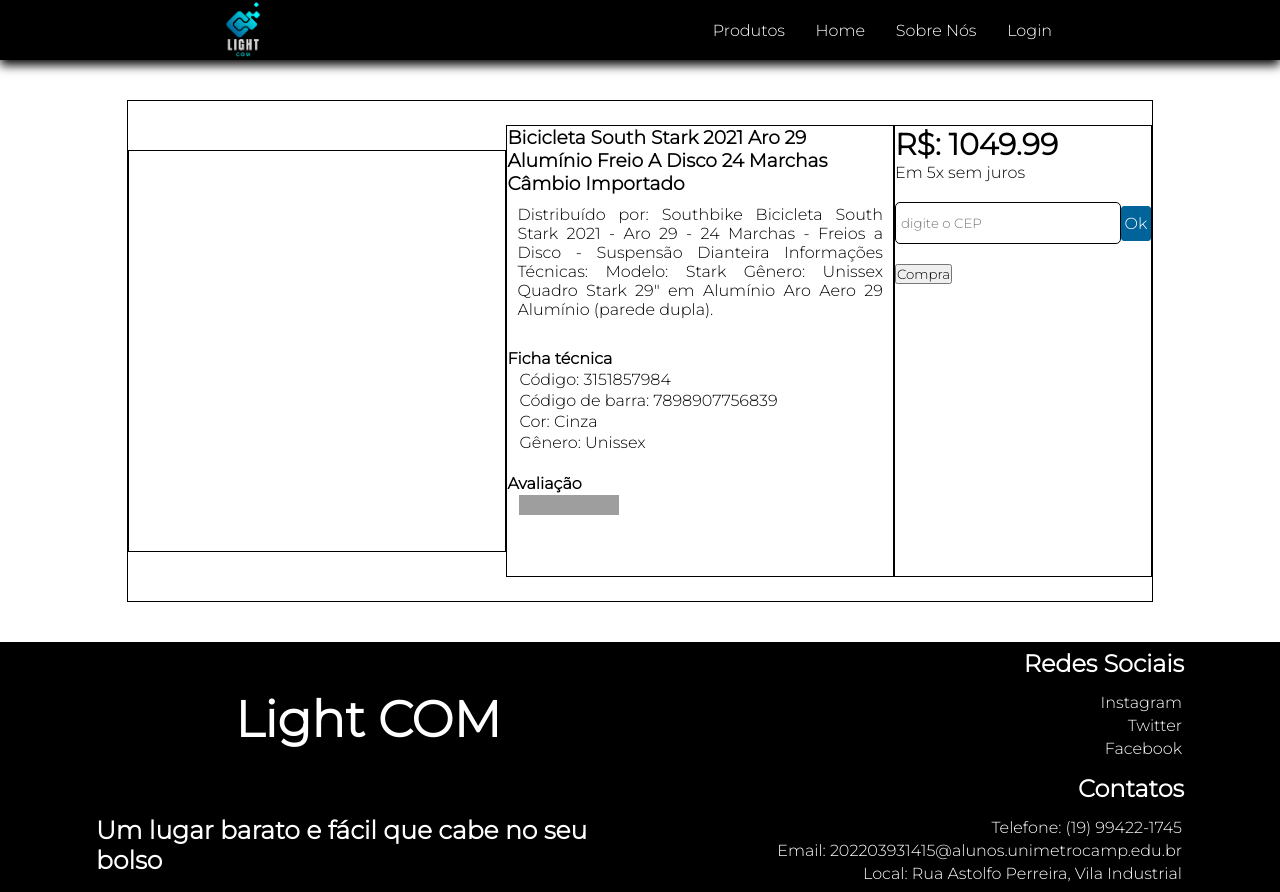
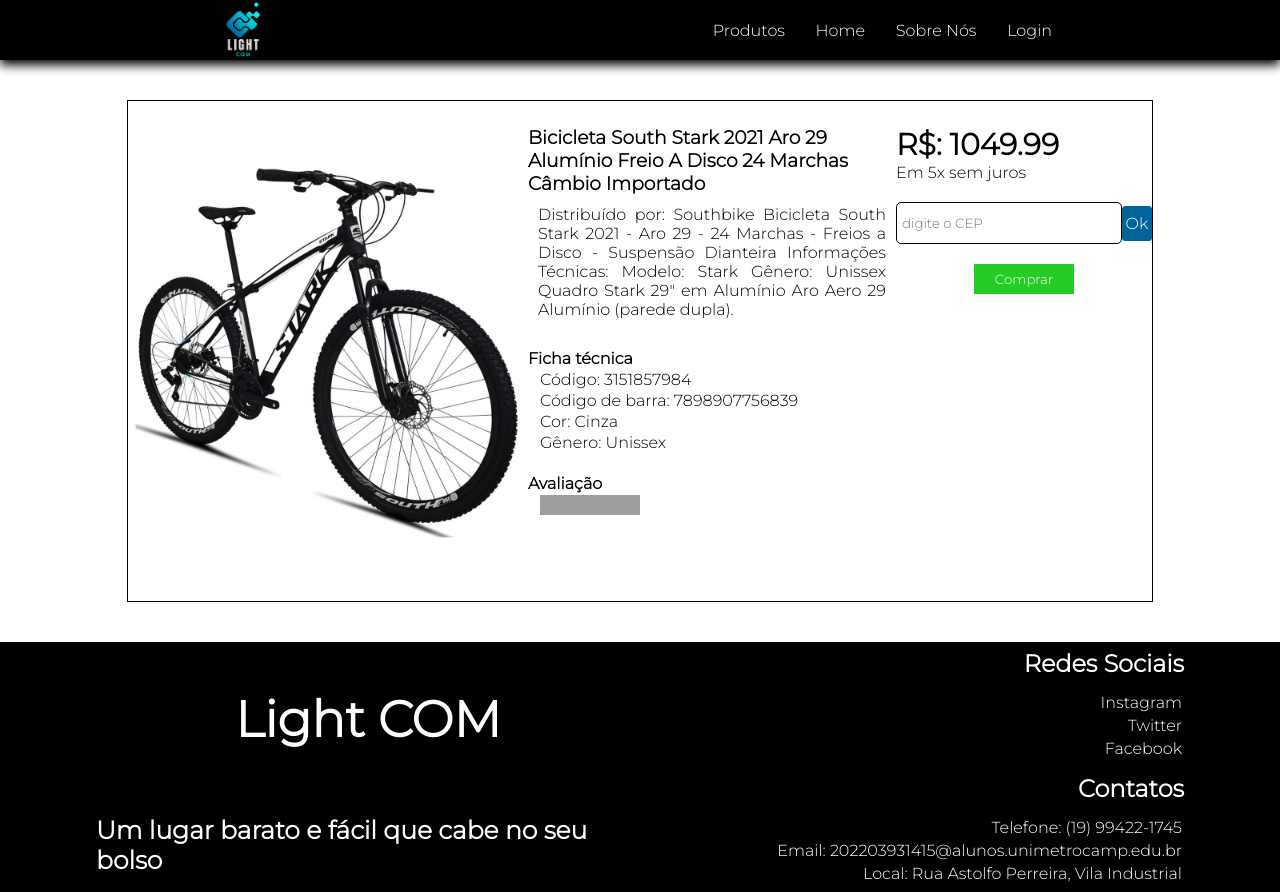
Before and after one commit to joao-montanari/next_e-commerce, a Next.js app: page /products/bicicleta in a window 1280 px wide. Built offline with nearby package versions, Linux system fonts and the light colour scheme; grey boxes are pictures that could not be loaded.

Commit message:
refaturacao do codigo

```diff
--- a/components/aboutUs/Box.jsx
+++ b/components/aboutUs/Box.jsx
@@ -9,21 +9,25 @@
                 src="/img/icons/canva.png"
                 width={100}
                 height={100}
+                alt="image"
             />
             <Image
                 src="/img/icons/css.png"
                 width={100}
                 height={100}
+                alt="image"
             />
             <Image
                 src="/img/icons/next.png"
                 width={100}
                 height={100}
+                alt="image"
             />
             <Image
                 src="/img/icons/vercel.png"
                 width={100}
                 height={100}
+                alt="image"
             />
         </div>
     )
--- a/components/aboutUs/Container.jsx
+++ b/components/aboutUs/Container.jsx
@@ -19,6 +19,7 @@
                         src="/img/devs/joao-montanari.png"
                         width={230}
                         height={115}
+                        alt="image"
                     />
                     <h4>João Montanari</h4>
                     <ul>
@@ -32,6 +33,7 @@
                         src="/img/devs/eric-britto.png"
                         width={230}
                         height={115}
+                        alt="image"
                     />
                     <h4>Eric Britto</h4>
                     <ul>
@@ -45,6 +47,7 @@
                         src="/img/devs/kauan-costa.png"
                         width={230}
                         height={115}
+                        alt="image"
                     />
                     <h4>Kauan Costa</h4>
                     <ul>
@@ -58,6 +61,7 @@
                         src="/img/devs/wandell-santos.png"
                         width={230}
                         height={115}
+                        alt="image"
                     />
                     <h4>Wendell Santos</h4>
                     <ul>
--- a/components/aboutUs/Project.jsx
+++ b/components/aboutUs/Project.jsx
@@ -1,6 +1,4 @@
 import Styles from '../../styles/aboutUs/Project.module.css';
-
-import Image from 'next/image';
 
 export default function Project(){
     return(
--- a/components/home/Box.jsx
+++ b/components/home/Box.jsx
@@ -10,6 +10,7 @@
                     src="/img/icons/caminhao.ico"
                     width={60}
                     height={60}
+                    alt="image"
                 />
                 <div className={Styles.content}>
                     <label> <b> FRETE GRÁTIS </b> </label>
@@ -21,6 +22,7 @@
                     src="/img/icons/seguro.ico"
                     width={60}
                     height={60}
+                    alt="image"
                 />
                 <div className={Styles.content}>
                     <label htmlFor='desc'> <b> SITE SEGURO </b> </label>
@@ -32,6 +34,7 @@
                     src="/img/icons/conversa.ico"
                     width={60}
                     height={60}
+                    alt="image"
                 />
                 <div className={Styles.content}>
                     <label> <b> ATENDIMENTO </b> </label>
@@ -43,6 +46,7 @@
                     src="/img/icons/moedas.ico"
                     width={60}
                     height={60}
+                    alt="image"
                 />
                 <div className={Styles.content}>
                     <label> <b> VANTAGENS </b> </label>
@@ -54,6 +58,7 @@
                     src="/img/icons/cartao.ico"
                     width={60}
                     height={60}
+                    alt="image"
                 />
                 <div className={Styles.content}>
                     <label> <b> PARCELAS </b> </label>
--- a/components/home/LayoutWallpaper.jsx
+++ b/components/home/LayoutWallpaper.jsx
@@ -10,6 +10,7 @@
                     src="/img/wallpaper/tablets.png"
                     width={700}
                     height={350}
+                    alt="image"
                 />
             </div>
             <div className={Styles.child}>
@@ -18,6 +19,7 @@
                     src="/img/wallpaper/celulares.png"
                     width={700}
                     height={350}
+                    alt="image"
                 />
             </div>
         </div>
--- a/components/login/ReportProblem.jsx
+++ b/components/login/ReportProblem.jsx
@@ -12,6 +12,7 @@
                     src='/img/icons/celular.ico'
                     width={30}
                     height={30}
+                    alt="image"
                 />
                 <label htmlFor="celular">Roubo ou perda de telefone</label>
             </div>
@@ -21,6 +22,7 @@
                     src='/img/icons/pessoa.ico'
                     width={30}
                     height={30}
+                    alt="image"
                 />
                 <label htmlFor="pessoa">Roubo de conta</label>
             </div>
--- a/components/products/Card.jsx
+++ b/components/products/Card.jsx
@@ -6,6 +6,12 @@
     return(
         <div className={Styles.container}>
             <div className={Styles.exibicao}>
+                <Image
+                    src="/img/produtos/bicicleta-demontrativo.webp"
+                    width={400}
+                    height={400}
+                    alt="image"
+                />
             </div>
             <div className={Styles.descritivo}>
                 <h3>Bicicleta South Stark 2021 Aro 29 Alumínio Freio A Disco 24 Marchas Câmbio Importado</h3>
@@ -49,7 +55,7 @@
                     <input type="text" placeholder="digite o CEP" />
                     <button>Ok</button>
                 </div>
-                <button style={Styles.comprar}>Compra</button>
+                <button className={Styles.btnComp}>Comprar</button>
             </div>
         </div>
     )
--- a/styles/products/Prod.module.css
+++ b/styles/products/Prod.module.css
@@ -11,13 +11,13 @@
 .exibicao{
     width: 400px;
     height: 400px;
-    border: 1px solid #000;
+    /* border: 1px solid #000; */
 }
 
 .descritivo{
     width: 40%;
     height: 90%;
-    border: 1px solid #000;
+    /* border: 1px solid #000; */
 }
 
 .descritivo h4{
@@ -41,7 +41,7 @@
 .compra{
     width: 25%;
     height: 90%;
-    border: 1px solid #000;
+    /* border: 1px solid #000; */
 }
 
 .compra h4{
@@ -49,11 +49,10 @@
 }
 
 .local{
-    margin: 20px auto;
     width: 100%;
     display: flex;
     align-items: center;
-    /* border: 1px solid #000; */
+    margin: 20px auto;
     justify-content: space-around;
 }
 
@@ -78,3 +77,12 @@
 .local button:hover{
     cursor: pointer;
 }
+
+.btnComp{
+    width: 100px;
+    height: 30px;
+    color: #fff;
+    margin-left: calc(50% - 50px);
+    border: 1px solid rgb(36, 204, 36);
+    background-color: rgb(36, 204, 36);
+}
```
Also changed, not shown: components/products/Cartao.jsx (added, +9 -0 lines), pages/products/index.jsx (+7 -0 lines), styles/products/Produtos.module.css (added, +7 -0 lines), public/img/produtos/bicicleta-demontrativo.webp (added).
